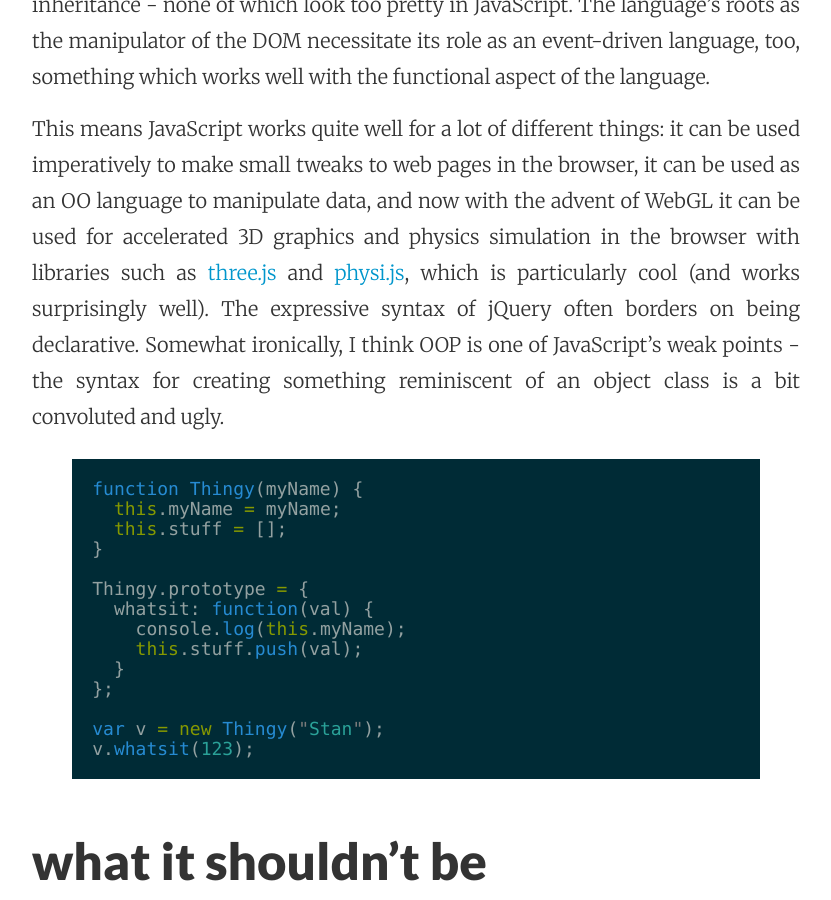
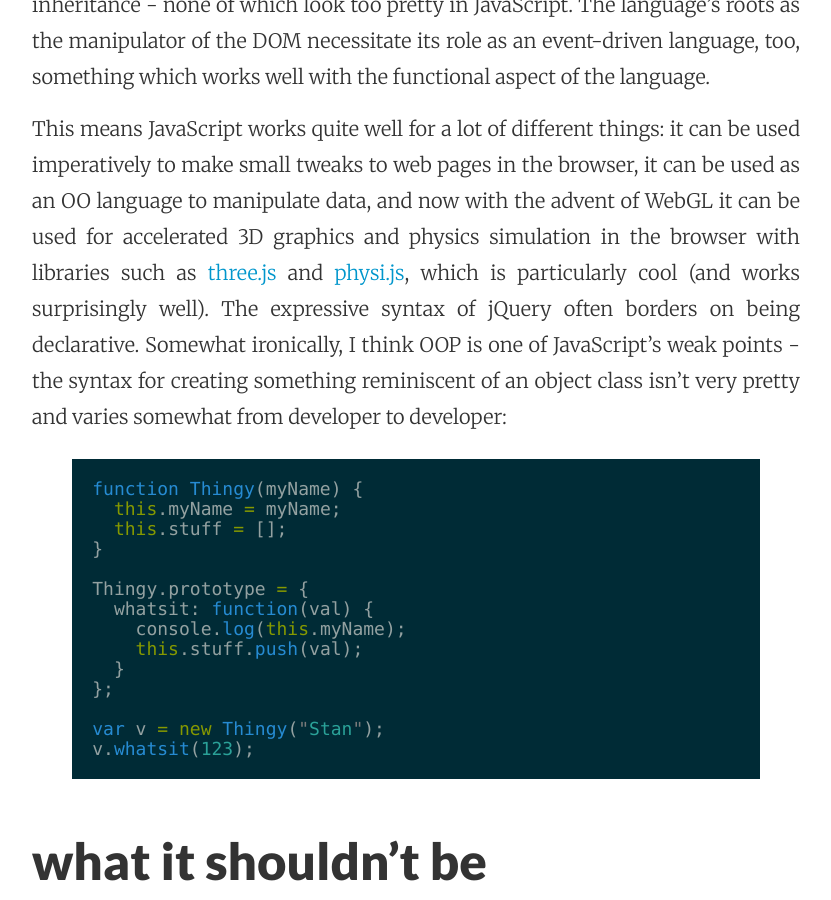
Before and after one commit to tom-galvin/tom-galvin.github.io, a Jekyll site: the page built from _posts/2014-12-29-javascript.md, in a window 1280 px wide and 900 px high, scrolled down 2078 px. Shown: the whole window, without its empty margins (224-1055 px from the left). Built offline with Jekyll 4.4.1, drawn with Linux system fonts in a browser that asks for light colours; nearby versions of some CDN libraries; comment, search, counter and statistics services are not loaded; some of the changed text lies outside the part shown.

Commit message:
ch-ch-ch-changes

```diff
--- a/_posts/2014-12-29-javascript.md
+++ b/_posts/2014-12-29-javascript.md
@@ -13,7 +13,7 @@
 
 JavaScript is a multi-paradigm language that has drawn features from several different languages. The syntax is distinctly C-like, what with the C-style 3 part `for` loop declaration and curly-brace block delimiters. It borrows inline regular expressions from Perl (which also influenced Ruby), allowing code such as `/([-A-Za-z0-9_]+?):(?:\w*(-?[0-9]+))*/` to denote a PCRE literal. JavaScript also notably has first-class functions, allowing lisp-like form of functional programming to be done. It also has a somewhat esoteric type system based on [prototyping](http://en.wikipedia.org/wiki/Prototype-based_programming), which does away with a class system, instead cloning existing 'prototype' objects. This allows several paradigms of object-oriented programming to co-exist, including duck-typing, mixins and bog-standard inheritance - none of which look too pretty in JavaScript. The language's roots as the manipulator of the DOM necessitate its role as an event-driven language, too, something which works well with the functional aspect of the language.
 
-This means JavaScript works quite well for a lot of different things: it can be used imperatively to make small tweaks to web pages in the browser, it can be used as an OO language to manipulate data, and now with the advent of WebGL it can be used for accelerated 3D graphics and physics simulation in the browser with libraries such as [three.js](http://threejs.org/) and [physi.js](https://github.com/chandlerprall/Physijs), which is particularly cool (and works surprisingly well). The expressive syntax of jQuery often borders on being declarative. Somewhat ironically, I think OOP is one of JavaScript's weak points - the syntax for creating something reminiscent of an object class is a bit convoluted and ugly.
+This means JavaScript works quite well for a lot of different things: it can be used imperatively to make small tweaks to web pages in the browser, it can be used as an OO language to manipulate data, and now with the advent of WebGL it can be used for accelerated 3D graphics and physics simulation in the browser with libraries such as [three.js](http://threejs.org/) and [physi.js](https://github.com/chandlerprall/Physijs), which is particularly cool (and works surprisingly well). The expressive syntax of jQuery often borders on being declarative. Somewhat ironically, I think OOP is one of JavaScript's weak points - the syntax for creating something reminiscent of an object class isn't very pretty and varies somewhat from developer to developer:
 
 {% highlight js %}
 function Thingy(myName) {
@@ -52,7 +52,7 @@
 
 Hindsight is 20/20, especially in the world of development. On such a variable platform like the web, where content from this morning and from 12 years ago can co-exist, this phrase is especially accurate. The ecosystem and community surrounding JavaScript is certainly one of a kind, and it's turned something lumpy and weird into something usable and beautiful. At its conception, JavaScript was ideal, as there really was no other imaginable alternative. Brendan Eich couldn't have known that, 10 years down the line, entire software stacks would be written in the little scripting language - in the same way that the creators of PHP couldn't have known that their basic webpage preprocessor was going to be the target platform of a gargantuan site like Facebook. These languages have gained their negative connotations in the eyes of developers, principally because of what developers have tried to make them become. I'm sure if AppleScript was chosen as the successor to JavaScript, it too would be reviled as a language of the Web, even though it's a perfectly good UI automation tool.
 
-If we could all collectively travel back in time 10 years, to give our past selves some advice, then the advice would probably be to leave JavaScript where it is, and to develop another language with the flexibility of JavaScript, the consistency of Java, and works predictably and consistently on every platform. It needs to work well as both a compiled (for the server side) and an interpreted (for the client side) language, and libraries like jQuery (or an adaptation to suit the strong points of the new language) should be part of the standard library. This is not an easy task to undertake - I hesitate to say that no language that currently exists can fill this role. Dart's a nice language, but perhaps not ideal for large whole-stack frameworks<sup>[3]</sup>. Rust is extensible and predictable, but is a systems language. I'd like to say Ruby is a suitable candidate but the language would have to be tweaked somewhat to play nicely with compilation. CoffeeScript is essentially a layer over what JavaScript should have been, but *JavaScript two point oh* is not what we need. It would be difficult to get everyone to sit down and go to the drawing board on this one, but I think it's becoming increasingly necessary as JavaScript becomes increasingly cumbersome to keep up with the demands the world puts on it.
+If we could all collectively travel back in time 10 years, to give our past selves some advice, then the advice would probably be to leave JavaScript where it is, and to develop another language with the flexibility of JavaScript, the consistency of Java, and works predictably and consistently on every platform. It needs to work well as both a compiled (for the server side) and an interpreted (for the client side) language, and libraries like jQuery (or an adaptation to suit the strong points of the new language) should be part of the standard library. This is not an easy task to undertake - I hesitate to say that no language that currently exists can fill this role. Dart's a nice language, but perhaps not ideal for large whole-stack frameworks<sup>[3]</sup>. Rust is extensible and predictable, but is a systems language. I'd like to say Ruby is a suitable candidate but the language would have to be tweaked somewhat to play nicely with compilation. CoffeeScript has nice expressive syntax, support for existing JavaScript libraries, and can compile directly to JavaScript, but *JavaScript two point oh* is not what we need. It would be difficult to get everyone to sit down and go to the drawing board on this one, but I think it's becoming increasingly necessary as JavaScript becomes increasingly cumbersome to keep up with the demands the world puts on it.
 
 <sup>[1]</sup>: [http://brendaneich.com/2008/04/popularity/](http://www.computerworlduk.com/blogs/open-enterprise/mozillas-brendan-eich-on-javascript--and-microsoft-buying-netscape--3569135/)
 <sup>[2]</sup>: PHP has since introduced PDO for database interaction, which is actually one of the nicer improvements of PHP - certainly better than manually interpolating variables into query strings. Bobby Tables, anyone?
```
